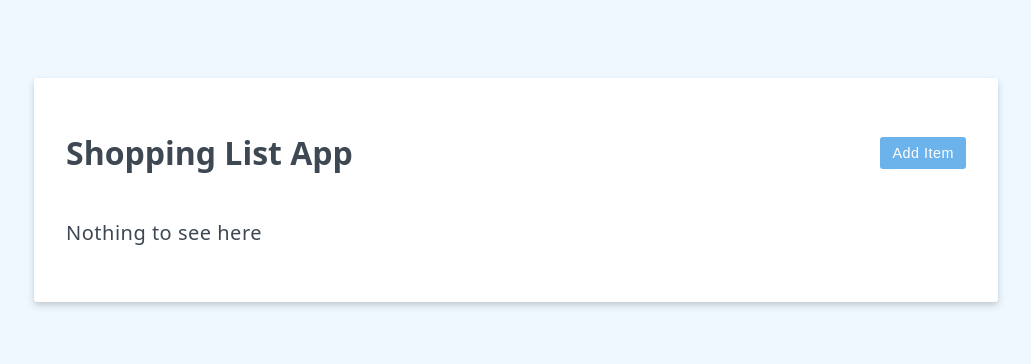
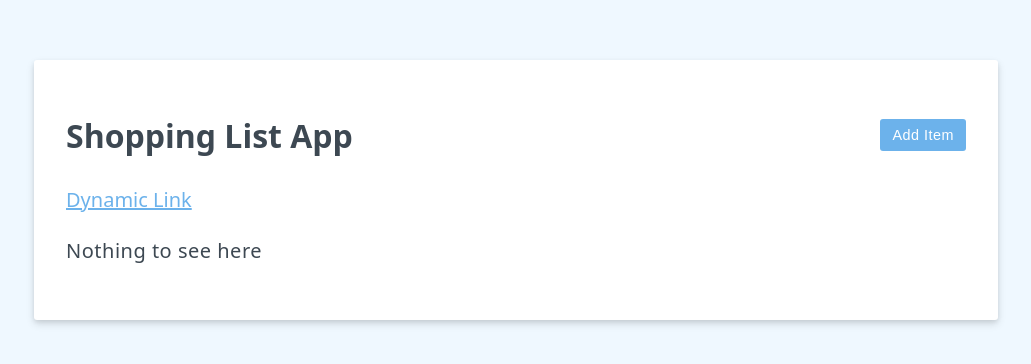
Before and after one commit to cesarcori/vue-project, a Vue app: page / in a window 1280 px wide. Shown: the part 210-574 px from the top of the page, without its empty margins (124-1155 px from the left). Built offline with nearby package versions, Linux system fonts and the light colour scheme.

Commit message:
Feat: example v-bind url

```diff
--- a/src/App.vue
+++ b/src/App.vue
@@ -31,6 +31,7 @@
       Add Item
     </button>
   </div>
+  <a v-bind:href="newItem">Dynamic Link</a>
   <form
     class="add-item-form"
     v-if="editing"
```
